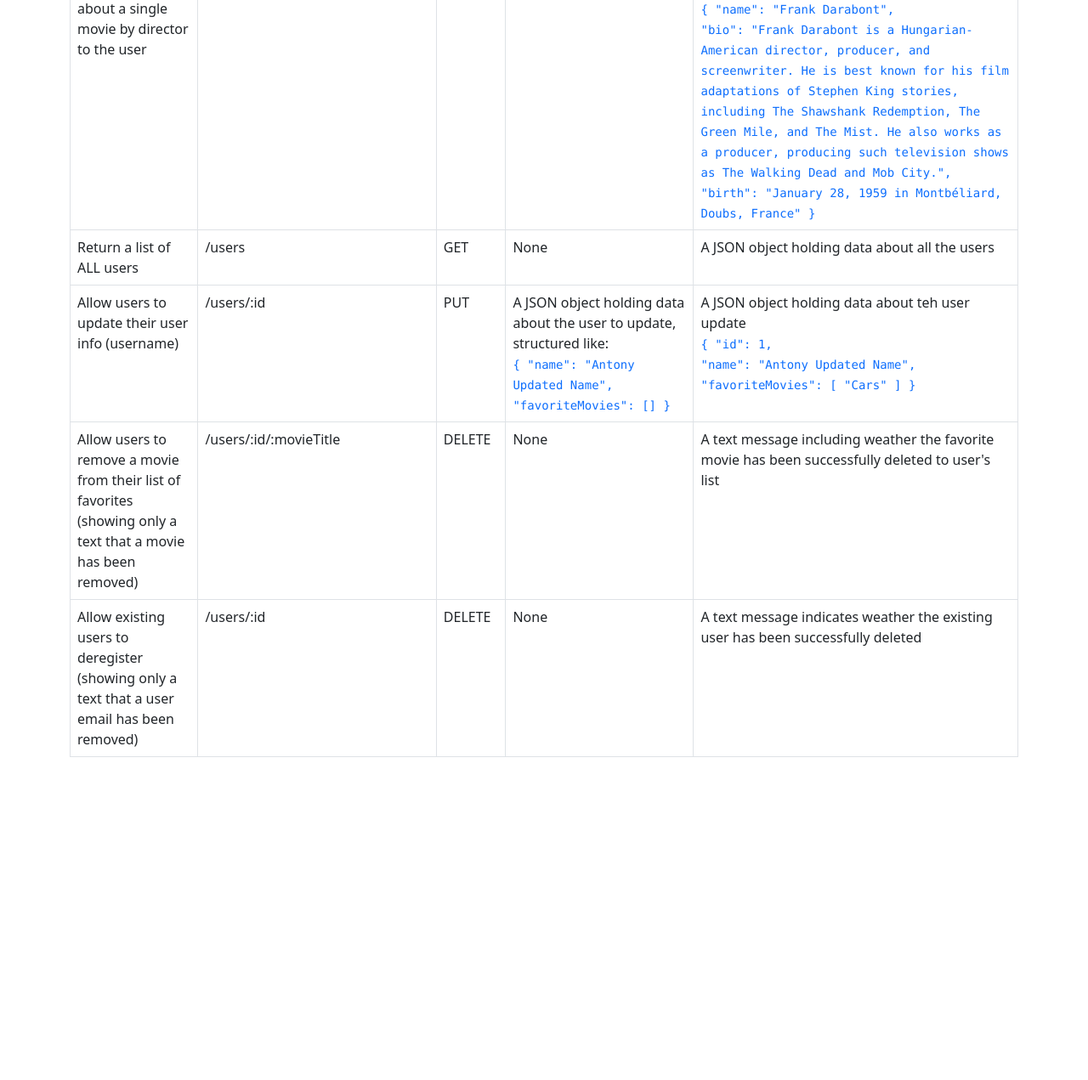
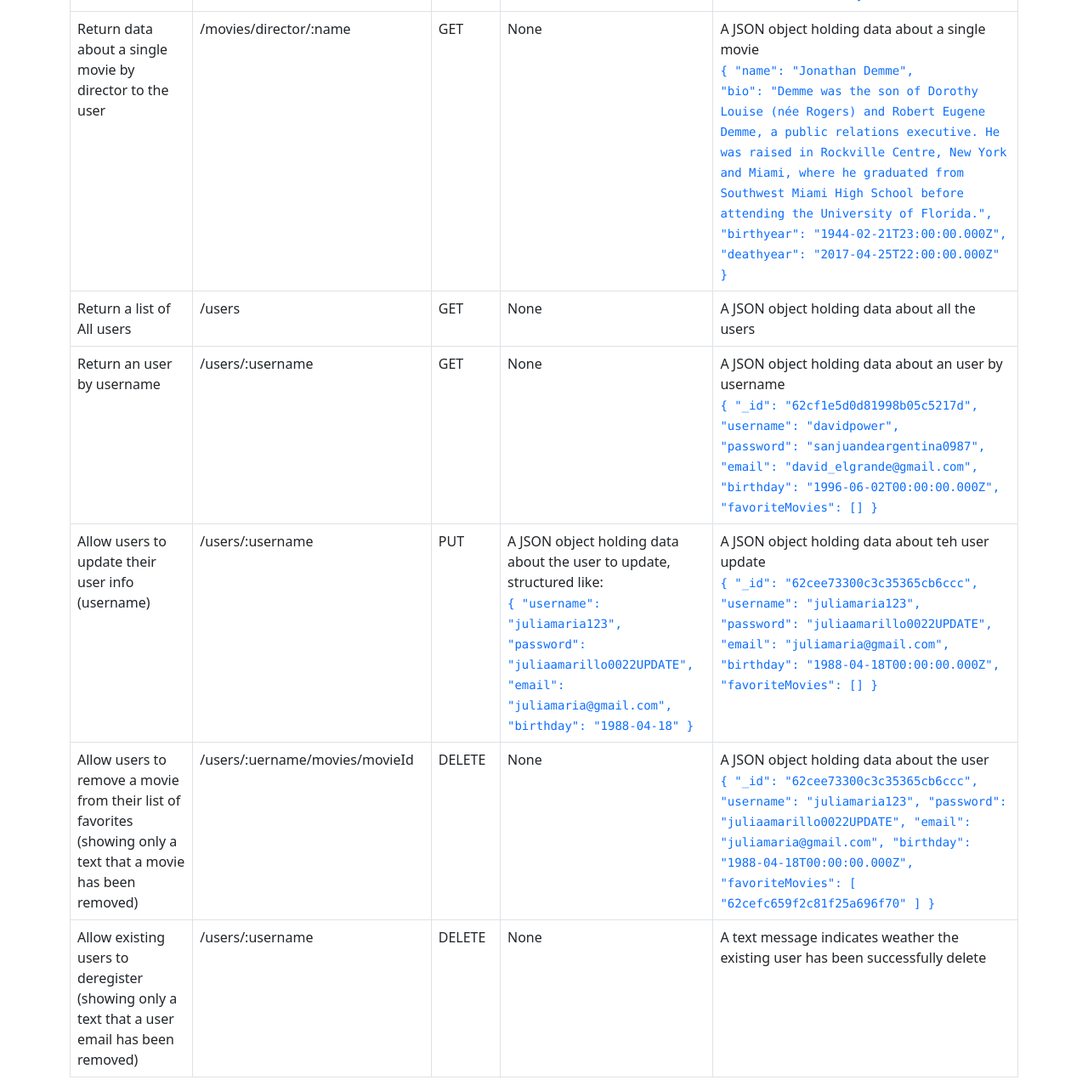
Before and after one commit to wichofly/movie-api, a website: page public/documentation.html in a window 1280 px wide. Shown: the part 2060-3331 px from the top of the page at 85% size. Before the commit the page ends 2967 px from the top, so only its background shows below. Drawn offline with nearby package versions, Linux system fonts and the light colour scheme.

Commit message:
Adding mongoose logic

```diff
--- a/public/documentation.html
+++ b/public/documentation.html
@@ -122,64 +122,83 @@
                 </tr>
                 <tr>
                     <td>Return data about a single movie by genre to the user</td>
-                    <td>/movies/genre/:genreName</td>
+                    <td>/movies/genre/:name</td>
                     <td>GET</td>
                     <td>None</td>
                     <td>A JSON object holding data about a single movie <br>
                         <code class="text-primary">
                             {
-                            "name": "Drama", <br>
-                            "description": "In film and television, drama is a category or genre of narrative fiction
-                            (or semi-fiction) intended to be more serious than humorous in tone." <br>
+                                "name": "Drama", <br>
+                                "description": "In film and television, drama is a category or genre of narrative fiction (or semi-fiction) intended to be more serious than humorous in tone."
                             }
                         </code>
                     </td>
                 </tr>
                 <tr>
                     <td>Return data about a single movie by director to the user</td>
-                    <td>/movies/directors/:directorName</td>
+                    <td>/movies/director/:name</td>
                     <td>GET</td>
                     <td>None</td>
                     <td>A JSON object holding data about a single movie <br>
                         <code class="text-primary">
                             {
-                            "name": "Frank Darabont", <br>
-                            "bio": "Frank Darabont is a Hungarian-American director, producer, and screenwriter. He is
-                            best known for his film adaptations of Stephen King stories, including The Shawshank
-                            Redemption, The Green Mile, and The Mist. He also works as a producer, producing such
-                            television shows as The Walking Dead and Mob City.", <br>
-                            "birth": "January 28, 1959 in Montbéliard, Doubs, France"
+                                "name": "Jonathan Demme", <br>
+                                "bio": "Demme was the son of Dorothy Louise (née Rogers) and Robert Eugene Demme, a public relations executive. He was raised in Rockville Centre, New York and Miami, where he graduated from Southwest Miami High School before attending the University of Florida.", <br>
+                                "birthyear": "1944-02-21T23:00:00.000Z", <br>
+                                "deathyear": "2017-04-25T22:00:00.000Z"
                             }
                         </code>
                     </td>
                 </tr>
                 <tr>
-                    <td>Return a list of ALL users</td>
+                    <td>Return a list of All users</td>
                     <td>/users</td>
                     <td>GET</td>
                     <td>None</td>
                     <td>A JSON object holding data about all the users</td>
                 </tr>
                 <tr>
+                    <td>Return an user by username</td>
+                    <td>/users/:username</td>
+                    <td>GET</td>
+                    <td>None</td>
+                    <td>A JSON object holding data about an user by username <br>
+                        <code class="text-primary">
+                            {
+                                "_id": "62cf1e5d0d81998b05c5217d", <br>
+                                "username": "davidpower", <br>
+                                "password": "sanjuandeargentina0987", <br>
+                                "email": "david_elgrande@gmail.com", <br>
+                                "birthday": "1996-06-02T00:00:00.000Z", <br>
+                                "favoriteMovies": []
+                            }
+                        </code>
+
+                    </td>
+                </tr>
+                <tr>
                     <td>Allow users to update their user info (username)</td>
-                    <td>/users/:id</td>
+                    <td>/users/:username</td>
                     <td>PUT</td>
                     <td>A JSON object holding data about the user to update, structured like: <br>
                         <code class="text-primary">
                             {
-                            "name": "Antony Updated Name", <br>
-                            "favoriteMovies": []
+                                "username": "juliamaria123", <br>
+                                "password": "juliaamarillo0022UPDATE", <br>
+                                "email": "juliamaria@gmail.com", <br>
+                                "birthday": "1988-04-18"
                             }
                         </code>
                     </td>
                     <td>A JSON object holding data about teh user update <br>
                         <code class="text-primary">
                             {
-                            "id": 1, <br>
-                            "name": "Antony Updated Name", <br>
-                            "favoriteMovies": [
-                            "Cars"
-                            ]
+                                "_id": "62cee73300c3c35365cb6ccc", <br>
+                                "username": "juliamaria123", <br>
+                                "password": "juliaamarillo0022UPDATE", <br>
+                                "email": "juliamaria@gmail.com", <br>
+                                "birthday": "1988-04-18T00:00:00.000Z", <br>
+                                "favoriteMovies": []
                             }
                         </code>
                     </td>
@@ -187,18 +206,30 @@
                 <tr>
                     <td>Allow users to remove a movie from their list of favorites (showing only a text that a movie has
                         been removed)</td>
-                    <td>/users/:id/:movieTitle</td>
+                    <td>/users/:uername/movies/movieId</td>
                     <td>DELETE</td>
                     <td>None</td>
-                    <td>A text message including weather the favorite movie has been successfully deleted to user's list
+                    <td>A JSON object holding data about the user<br>
+                        <code class="text-primary">
+                            {
+                                "_id": "62cee73300c3c35365cb6ccc",
+                                "username": "juliamaria123",
+                                "password": "juliaamarillo0022UPDATE",
+                                "email": "juliamaria@gmail.com",
+                                "birthday": "1988-04-18T00:00:00.000Z",
+                                "favoriteMovies": [
+                                    "62cefc659f2c81f25a696f70"
+                                ]
+                            }
+                        </code>
                     </td>
                 </tr>
                 <tr>
                     <td>Allow existing users to deregister (showing only a text that a user email has been removed)</td>
-                    <td>/users/:id</td>
+                    <td>/users/:username</td>
                     <td>DELETE</td>
                     <td>None</td>
-                    <td>A text message indicates weather the existing user has been successfully deleted</td>
+                    <td>A text message indicates weather the existing user has been successfully delete</td>
                 </tr>
             </tbody>
         </table>
```
Also changed, not shown: index.js (+23 -12 lines).
